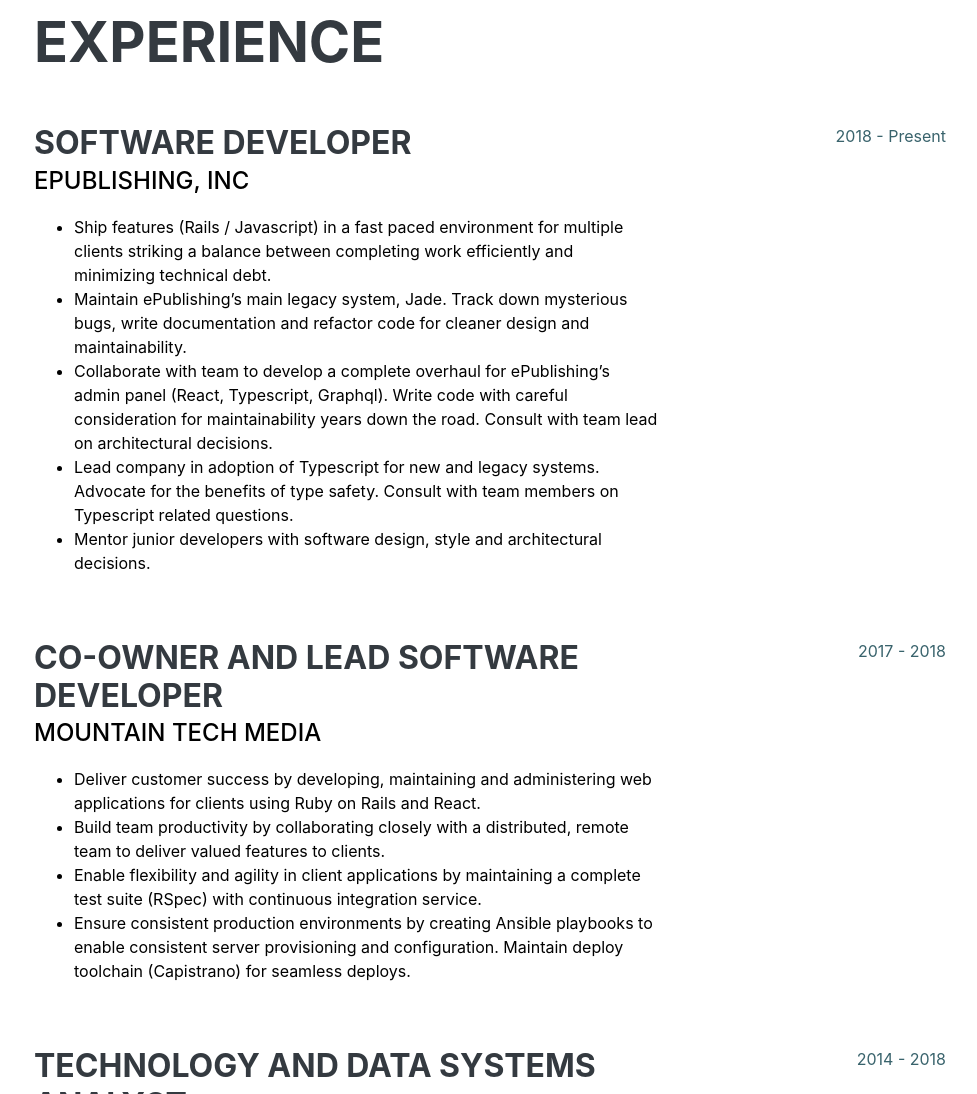
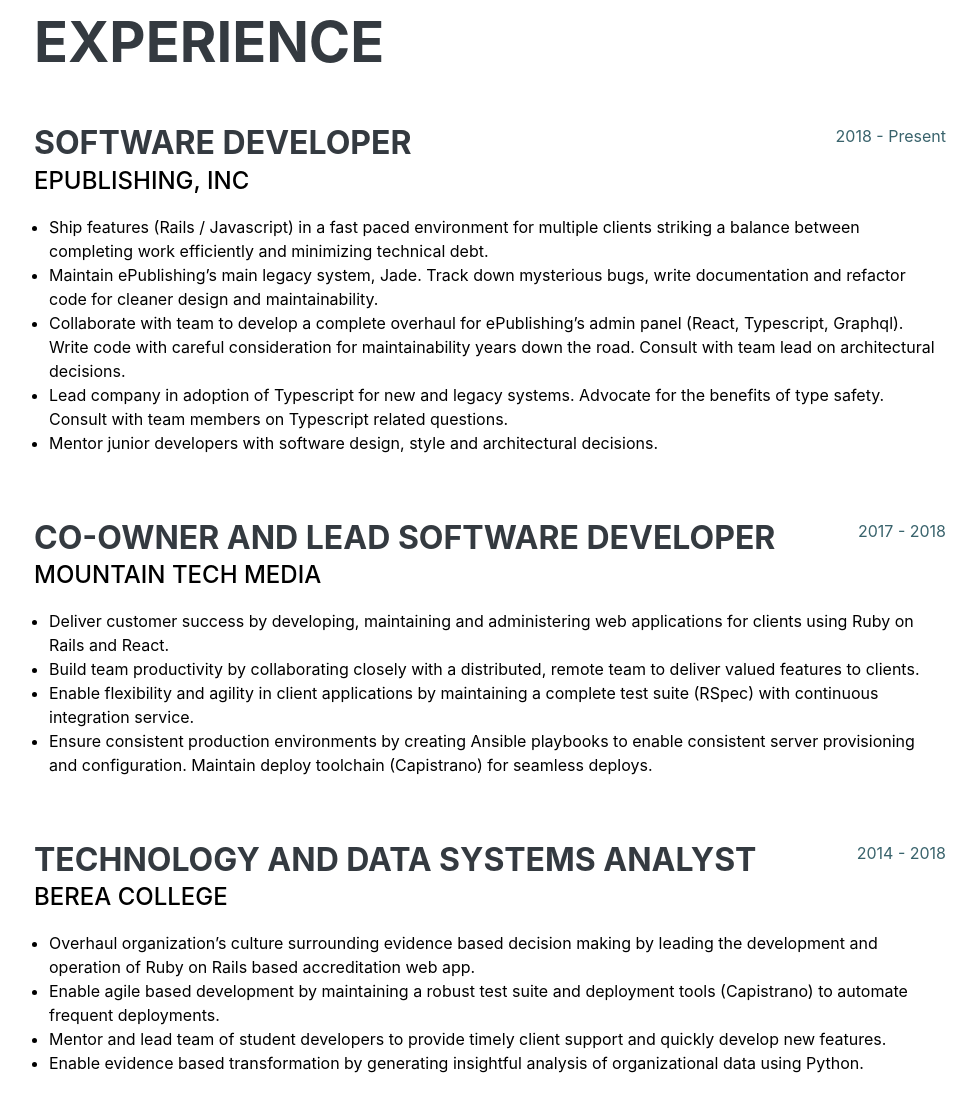
Before and after one commit to jstoebel/jstoebel_blog2, a Gatsby site: page / in a window 1280 px wide. Shown: the part 840-1934 px from the top of the page, without its empty margins (286-1263 px from the left). Built offline with nearby package versions, Linux system fonts and the light colour scheme; Gatsby itself is replaced by a stand-in of ours; a web font is replaced by a local one.

Commit message:
better layout for date on experience section

```diff
--- /dev/null
+++ b/src/assets/sass/experience.scss
@@ -0,0 +1,19 @@
+.resume-item {
+  &__heading {
+    display: flex;
+    flex-wrap: wrap;
+    justify-content: space-between;
+  }
+
+  &__title-company {
+    margin-right: 10px;
+  }
+
+  &__bullets {
+    padding-left: 15px;
+  }
+
+  &__date {
+    margin-bottom: 16px;
+  }
+}
--- a/src/assets/sass/resume.scss
+++ b/src/assets/sass/resume.scss
@@ -7,6 +7,7 @@
 @import 'resume-item.scss';
 @import 'about';
 @import 'projects';
+@import 'experience';
 @import 'bootstrap-overrides.scss';
 @import 'post';
 @import './fontawesome/css/all.min.css';
--- a/src/components/Experience.js
+++ b/src/components/Experience.js
@@ -57,14 +57,22 @@
 
   <div className="resume-item d-flex flex-column flex-md-row justify-content-between mb-5">
     <div className="resume-content">
-      <h3 className="mb-0">{title}</h3>
-      <div className="subheading mb-3">{company}</div>
-      <ul>
-        {bullets.map((bullet, i) => <li key={i}>{bullet}</li>) }
+
+      <div className="resume-item__heading">
+        <div className="resume-item__title-company">
+          <h3 className="mb-0">{title}</h3>
+          <div className="subheading mb-3">{company}</div>
+        </div>
+
+        <div className="resume-item__date">
+          <span className="text-primary">{date}</span>
+        </div>
+      </div>
+
+      <ul className="resume-item__bullets">
+        {bullets.map((bullet, i) => <li className="resume-item__bullet" key={i}>{bullet}</li>) }
       </ul>
-    </div>
-    <div className="resume-date text-md-right">
-      <span className="text-primary">{date}</span>
+
     </div>
   </div>
 )
```
